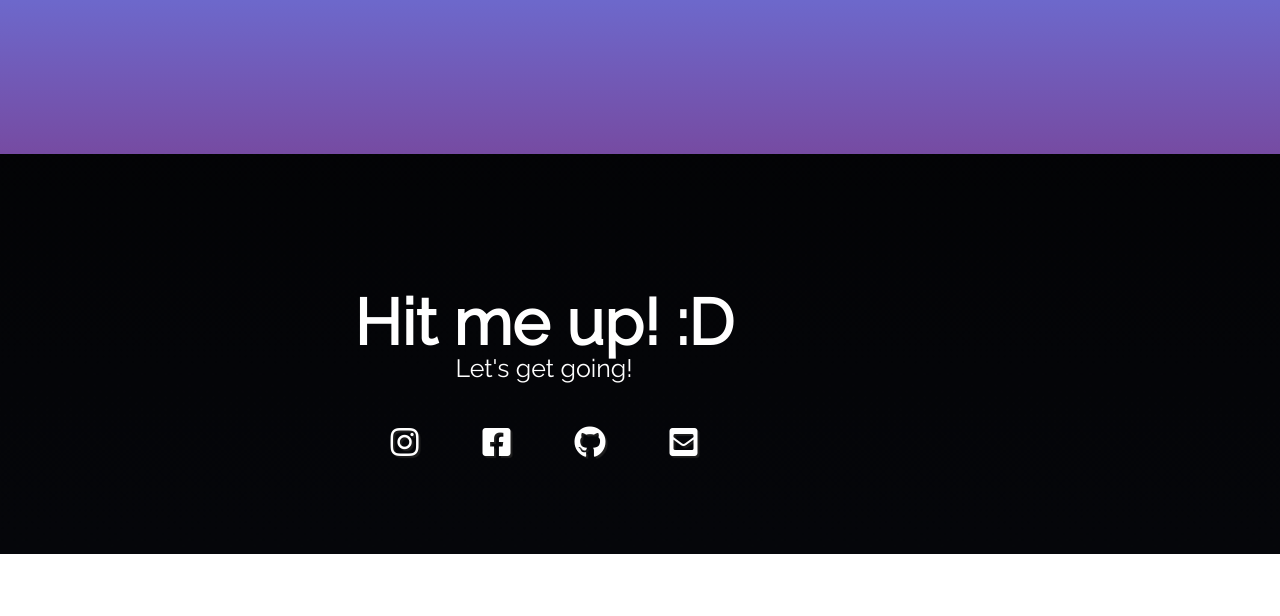
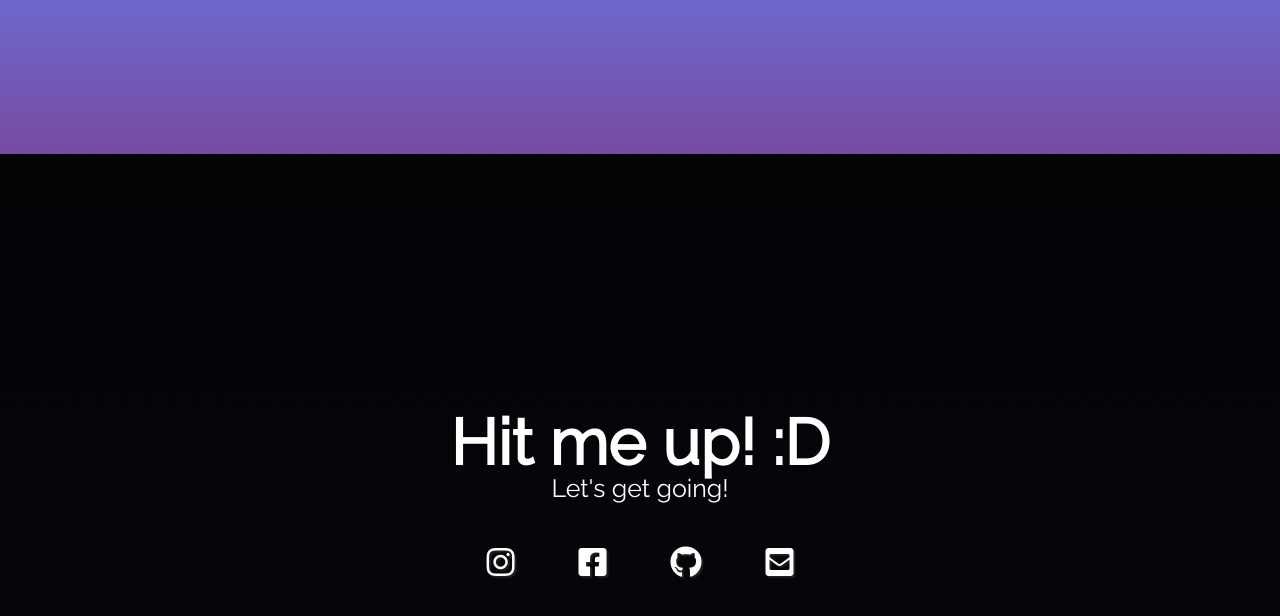
Before and after one commit to DanielTan18/DanielTan18.github.io, a plain HTML site: page index.html in a window 1280 px wide. Shown: the part 1533-2149 px from the top of the page. Before the commit the page ends 2087 px from the top, so only its background shows below. Drawn offline with Linux system fonts and the light colour scheme.

Commit message:
Update style.css

```diff
--- a/style.css
+++ b/style.css
@@ -270,9 +270,9 @@ a:hover {
   justify-content: center;
   align-items: center;
   text-align: center;
-  width: 80%;
-  height: 50vh;
-  padding: 0 2rem;
+  width: 100%;
+  height: 80vh;
+  //padding: 0 2rem;
   background: var(--main-gray);
 }
 .contact-section-header > h2 {
@@ -284,7 +284,7 @@ a:hover {
   display: flex;
   justify-content: center;
   width: 100%;
-  //max-width: 980px;
+  max-width: 980px;
 
   flex-wrap: wrap;
 }
```
